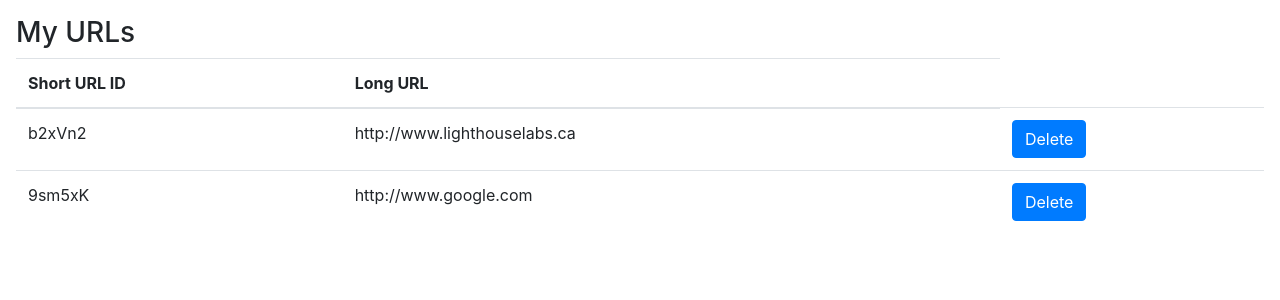
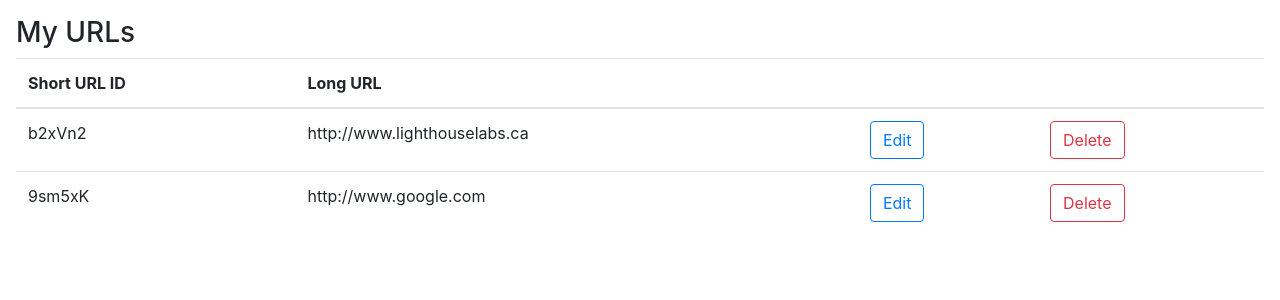
Before and after one commit to lmleao/tinyapp, a Node server app: page /urls in a window 1280 px wide. Shown: the part 56-356 px from the top of the page. Run offline with Node 20, Linux system fonts and the light colour scheme; some libraries are stand-ins or nearby versions.

Commit message:
Add Edit button that takes you to the appropriate urls_show page. Change button style of Delete button.

```diff
--- a/views/urls_index.ejs
+++ b/views/urls_index.ejs
@@ -25,6 +25,8 @@
           <tr>
             <th scope="col">Short URL ID</th>
             <th scope="col">Long URL</th>
+            <th scope="col"></th>
+            <th scope="col"></th>
           </tr>
         </thead>
         <tbody>
@@ -32,7 +34,8 @@
             <tr>
               <td><%= id %></td>
               <td><%= urls[id] %></td>
-              <td><form method="POST" action="/urls/<%= id %>/delete"><button type="submit" class="btn btn-primary">Delete</button></form></td>
+              <td><form method="GET" action="/urls/<%= id %>"><button type="submit" class="btn btn-outline-primary">Edit</button></form></td>
+              <td><form method="POST" action="/urls/<%= id %>/delete"><button type="submit" class="btn btn-outline-danger">Delete</button></form></td>
             </tr>
           <% } %>
         </tbody>
```
